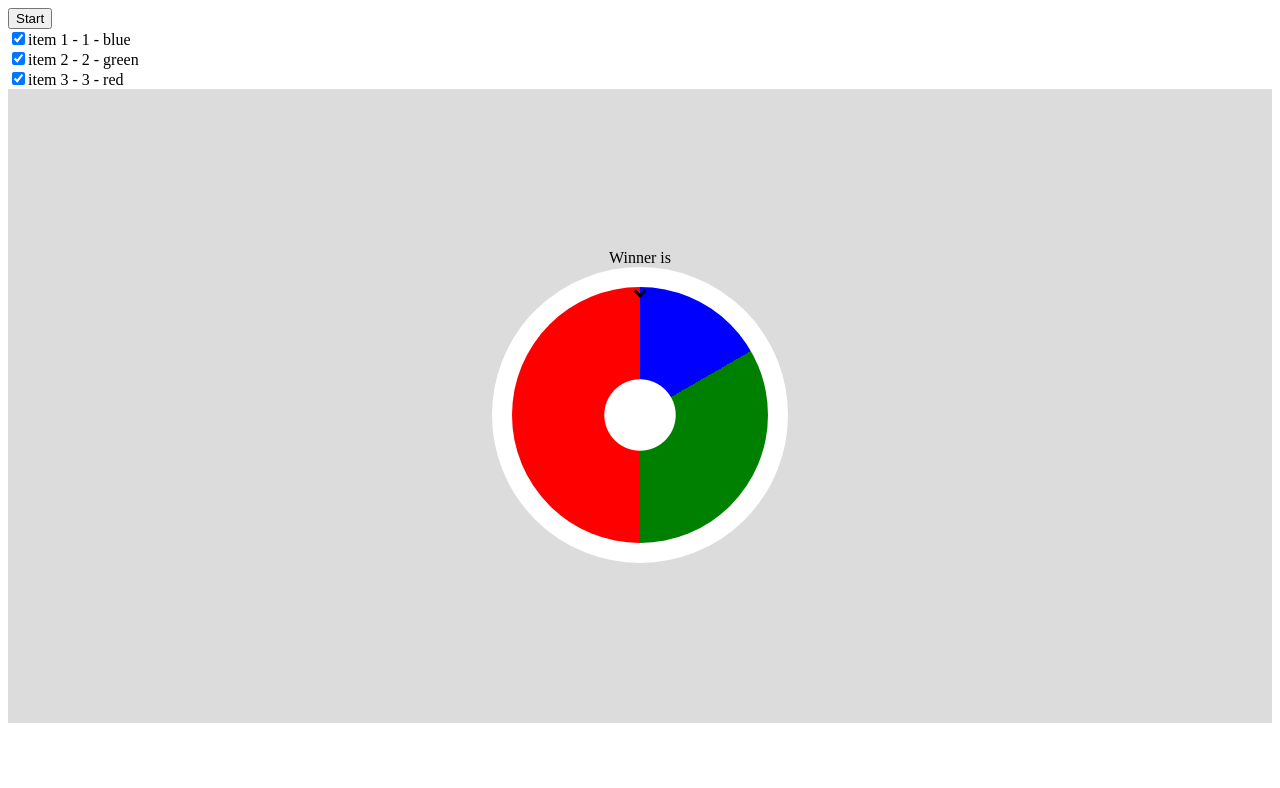
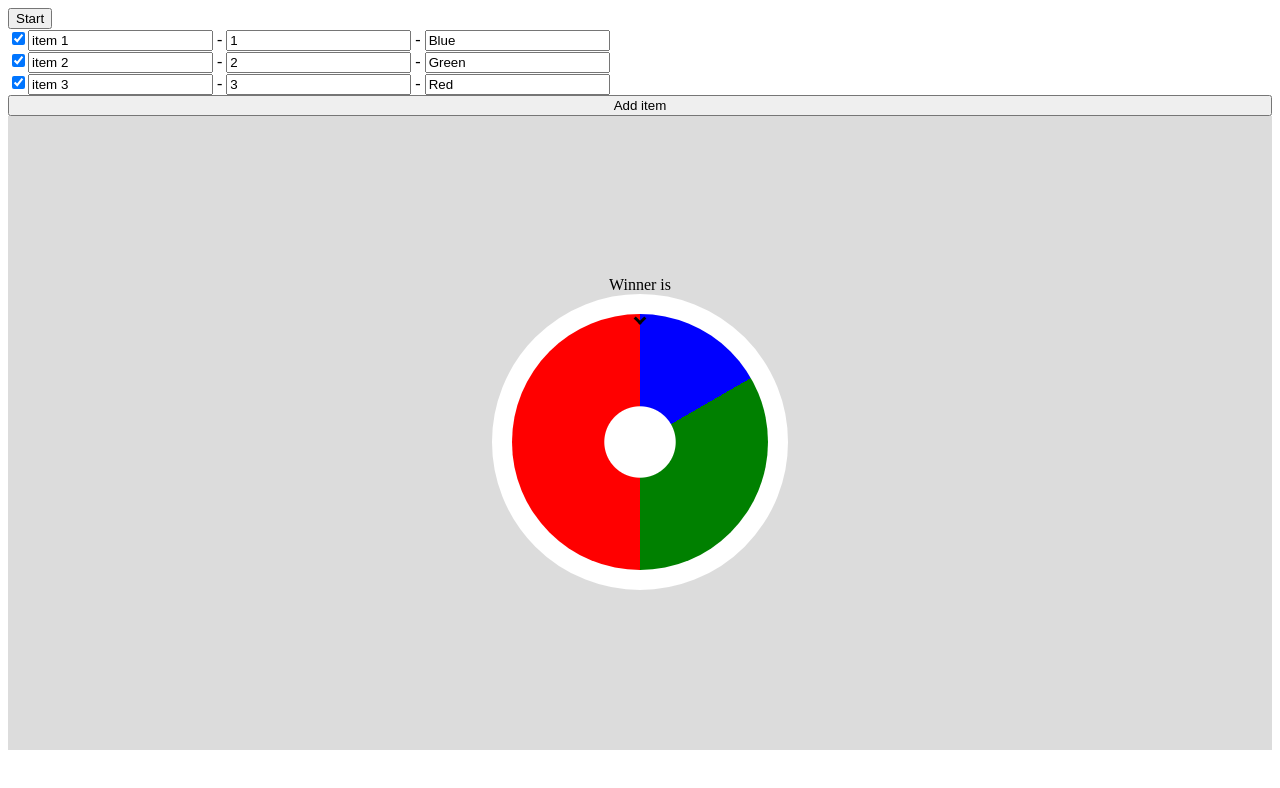
Before and after one commit to ilnazv/wheel, a React app: page / in a window 1280 px wide. Shown: the top 788 px of the page. Built offline with nearby package versions, Linux system fonts and the light colour scheme.

Commit message:
input logic, css colors

```diff
--- /dev/null
+++ b/src/Constants.ts
@@ -0,0 +1,151 @@
+
+export const CSS_COLOR_NAMES = [
+    "AliceBlue",
+    "AntiqueWhite",
+    "Aqua",
+    "Aquamarine",
+    "Azure",
+    "Beige",
+    "Bisque",
+    "Black",
+    "BlanchedAlmond",
+    "Blue",
+    "BlueViolet",
+    "Brown",
+    "BurlyWood",
+    "CadetBlue",
+    "Chartreuse",
+    "Chocolate",
+    "Coral",
+    "CornflowerBlue",
+    "Cornsilk",
+    "Crimson",
+    "Cyan",
+    "DarkBlue",
+    "DarkCyan",
+    "DarkGoldenRod",
+    "DarkGray",
+    "DarkGrey",
+    "DarkGreen",
+    "DarkKhaki",
+    "DarkMagenta",
+    "DarkOliveGreen",
+    "DarkOrange",
+    "DarkOrchid",
+    "DarkRed",
+    "DarkSalmon",
+    "DarkSeaGreen",
+    "DarkSlateBlue",
+    "DarkSlateGray",
+    "DarkSlateGrey",
+    "DarkTurquoise",
+    "DarkViolet",
+    "DeepPink",
+    "DeepSkyBlue",
+    "DimGray",
+    "DimGrey",
+    "DodgerBlue",
+    "FireBrick",
+    "FloralWhite",
+    "ForestGreen",
+    "Fuchsia",
+    "Gainsboro",
+    "GhostWhite",
+    "Gold",
+    "GoldenRod",
+    "Gray",
+    "Grey",
+    "Green",
+    "GreenYellow",
+    "HoneyDew",
+    "HotPink",
+    "IndianRed",
+    "Indigo",
+    "Ivory",
+    "Khaki",
+    "Lavender",
+    "LavenderBlush",
+    "LawnGreen",
+    "LemonChiffon",
+    "LightBlue",
+    "LightCoral",
+    "LightCyan",
+    "LightGoldenRodYellow",
+    "LightGray",
+    "LightGrey",
+    "LightGreen",
+    "LightPink",
+    "LightSalmon",
+    "LightSeaGreen",
+    "LightSkyBlue",
+    "LightSlateGray",
+    "LightSlateGrey",
+    "LightSteelBlue",
+    "LightYellow",
+    "Lime",
+    "LimeGreen",
+    "Linen",
+    "Magenta",
+    "Maroon",
+    "MediumAquaMarine",
+    "MediumBlue",
+    "MediumOrchid",
+    "MediumPurple",
+    "MediumSeaGreen",
+    "MediumSlateBlue",
+    "MediumSpringGreen",
+    "MediumTurquoise",
+    "MediumVioletRed",
+    "MidnightBlue",
+    "MintCream",
+    "MistyRose",
+    "Moccasin",
+    "NavajoWhite",
+    "Navy",
+    "OldLace",
+    "Olive",
+    "OliveDrab",
+    "Orange",
+    "OrangeRed",
+    "Orchid",
+    "PaleGoldenRod",
+    "PaleGreen",
+    "PaleTurquoise",
+    "PaleVioletRed",
+    "PapayaWhip",
+    "PeachPuff",
+    "Peru",
+    "Pink",
+    "Plum",
+    "PowderBlue",
+    "Purple",
+    "RebeccaPurple",
+    "Red",
+    "RosyBrown",
+    "RoyalBlue",
+    "SaddleBrown",
+    "Salmon",
+    "SandyBrown",
+    "SeaGreen",
+    "SeaShell",
+    "Sienna",
+    "Silver",
+    "SkyBlue",
+    "SlateBlue",
+    "SlateGray",
+    "SlateGrey",
+    "Snow",
+    "SpringGreen",
+    "SteelBlue",
+    "Tan",
+    "Teal",
+    "Thistle",
+    "Tomato",
+    "Turquoise",
+    "Violet",
+    "Wheat",
+    "White",
+    "WhiteSmoke",
+    "Yellow",
+    "YellowGreen",
+  ] as const;
--- a/src/ItemsInput/ItemsInput.tsx
+++ b/src/ItemsInput/ItemsInput.tsx
@@ -1,5 +1,6 @@
 import React, { useCallback, useEffect, useState } from 'react';
-import { IWheelItem } from '../Models';
+import { CSS_COLOR_NAMES } from '../Constants';
+import { Color, IWheelItem } from '../Models';
 
 interface IItemsInputProps {
     onChange: (items: IWheelItem[]) => void;
@@ -10,21 +11,21 @@ const defaultItems: IWheelItem[] = [
         id: 0,
         title: 'item 1',
         weight: 1,
-        color: 'blue',
+        color: 'Blue',
         selected: true,
     },
     {
         id: 1,
         title: 'item 2',
         weight: 2,
-        color: 'green',
+        color: 'Green',
         selected: true,
     },
     {
         id: 2,
         title: 'item 3',
         weight: 3,
-        color: 'red',
+        color: 'Red',
         selected: true,
     },
 ];
@@ -50,11 +51,50 @@ export function ItemsInput({ onChange }: IItemsInputProps): JSX.Element {
                         });
                     }}
                 ></input>
-                <span>{item.title}</span> - <span>{item.weight}</span> -{' '}
-                <span>{item.color}</span>
+                <input
+                    type="text"
+                    value={item.title}
+                    onChange={(ev) => {
+                        setItems((cur) => {
+                            cur.find((x) => x.id === item.id)!.title =
+                                ev.target.value;
+                            return [...cur];
+                        });
+                    }}
+                ></input>
+                {' - '}
+                <input
+                    type="number"
+                    value={item.weight}
+                    onChange={(ev) => {
+                        setItems((cur) => {
+                            cur.find((x) => x.id === item.id)!.weight =
+                                ev.target.valueAsNumber;
+                            return [...cur];
+                        });
+                    }}
+                ></input>
+                {' - '}
+                <input
+                    type="text"
+                    value={item.color}
+                    onChange={(ev) => {
+                        setItems((cur) => {
+                            cur.find((x) => x.id === item.id)!.color = ev.target
+                                .value as Color;
+                            return [...cur];
+                        });
+                    }}
+                ></input>
             </span>
         );
     }, []);
+
+    const getRandomColor = useCallback(
+        () =>
+            CSS_COLOR_NAMES[Math.floor(Math.random() * CSS_COLOR_NAMES.length)],
+        []
+    );
 
     return (
         <div
@@ -64,6 +104,25 @@ export function ItemsInput({ onChange }: IItemsInputProps): JSX.Element {
             }}
         >
             {items.map(itemInput)}
+            <button
+                onClick={() =>
+                    setItems((cur) => {
+                        const color = getRandomColor();
+                        return [
+                            ...cur,
+                            {
+                                id: Math.max(...cur.map((x) => x.id)) + 1,
+                                color,
+                                selected: true,
+                                title: color,
+                                weight: 1,
+                            },
+                        ];
+                    })
+                }
+            >
+                Add item
+            </button>
         </div>
     );
 }
--- a/src/Models/Models.tsx
+++ b/src/Models/Models.tsx
@@ -1,11 +1,15 @@
+import { CSS_COLOR_NAMES } from '../Constants';
+
 export interface IItem {
     id: number;
     title: string;
     weight: number;
 }
 
+export type Color = typeof CSS_COLOR_NAMES[number];
+
 export interface IColored {
-    color: 'red' | 'green' | 'blue';
+    color: Color;
 }
 
 export interface IWheelItem extends IColored, IItem, ISelectable {}
--- a/src/Wheel/Wheel.tsx
+++ b/src/Wheel/Wheel.tsx
@@ -32,14 +32,13 @@ export function Wheel({ componentRef, items = [] }: IWheelParams) {
         [items]
     );
     const style = useMemo(() => {
+        let curPercent = 0;
         const res = `${items.reduce(
             (acc: string, cur: IWheelItem, index, arr): string => {
+                curPercent = curPercent + percentStep * cur.weight;
                 return `${acc}, ${cur.color} ${
                     index > 0 ? percentStep * arr[index - 1].weight : '0'
-                }% ${
-                    (index > 0 ? percentStep * arr[index - 1].weight : 0) +
-                    percentStep * cur.weight
-                }%`;
+                }% ${curPercent}%`;
             },
             `from ${degree}deg`
         )}`;
```
Also changed, not shown: tsconfig.json (+6 -3 lines).
